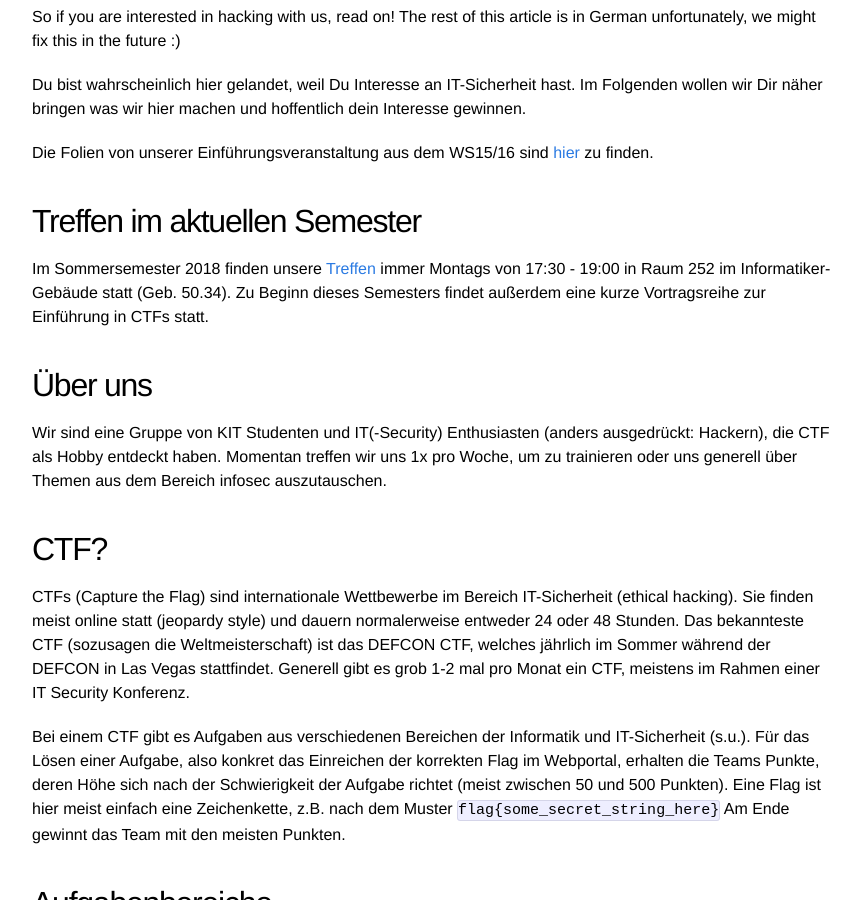
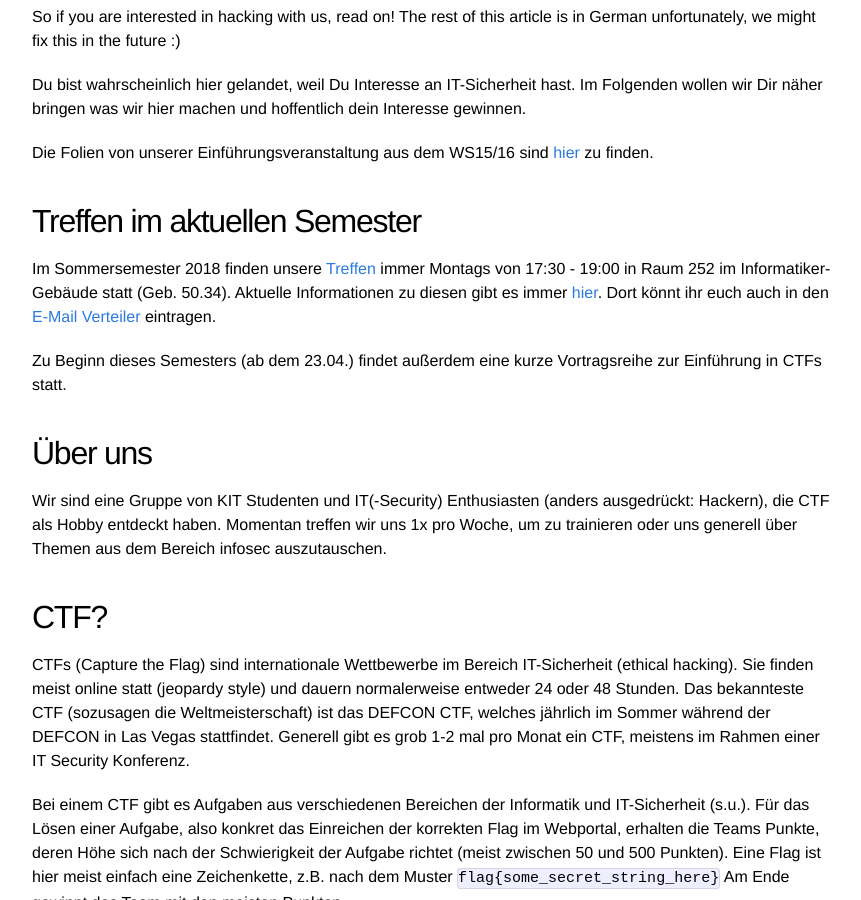
Before and after one commit to kitctf/www, a Jekyll site: the page built from about.md, in a window 1280 px wide and 900 px high, scrolled down 309 px. Shown: the whole window, without its empty margins (208-1069 px from the left). Built offline with Jekyll 4.4.1, drawn with Linux system fonts in a browser that asks for light colours.

Commit message:
more infos about the meetings

```diff
--- a/about.md
+++ b/about.md
@@ -19,7 +19,10 @@ Die Folien von unserer Einführungsveranstaltung aus dem WS15/16 sind [hier](htt
 ## Treffen im aktuellen Semester
 
 Im Sommersemester 2018 finden unsere [Treffen](http://crypto.iti.kit.edu/index.php?id=kitctf) immer Montags von 17:30 - 19:00 in Raum 252 im Informatiker-Gebäude statt (Geb. 50.34).
-Zu Beginn dieses Semesters findet außerdem eine kurze Vortragsreihe zur Einführung in CTFs statt.
+Aktuelle Informationen zu diesen gibt es immer [hier](http://crypto.iti.kit.edu/index.php?id=kitctf).
+Dort könnt ihr euch auch in den [E-Mail Verteiler](https://lists.ira.uni-karlsruhe.de/mailman/listinfo/kitctf) eintragen.
+
+Zu Beginn dieses Semesters (ab dem 23.04.) findet außerdem eine kurze Vortragsreihe zur Einführung in CTFs statt.
 
 ## Über uns
 Wir sind eine Gruppe von KIT Studenten und IT(-Security) Enthusiasten (anders ausgedrückt: Hackern), die CTF als Hobby entdeckt haben.
```
